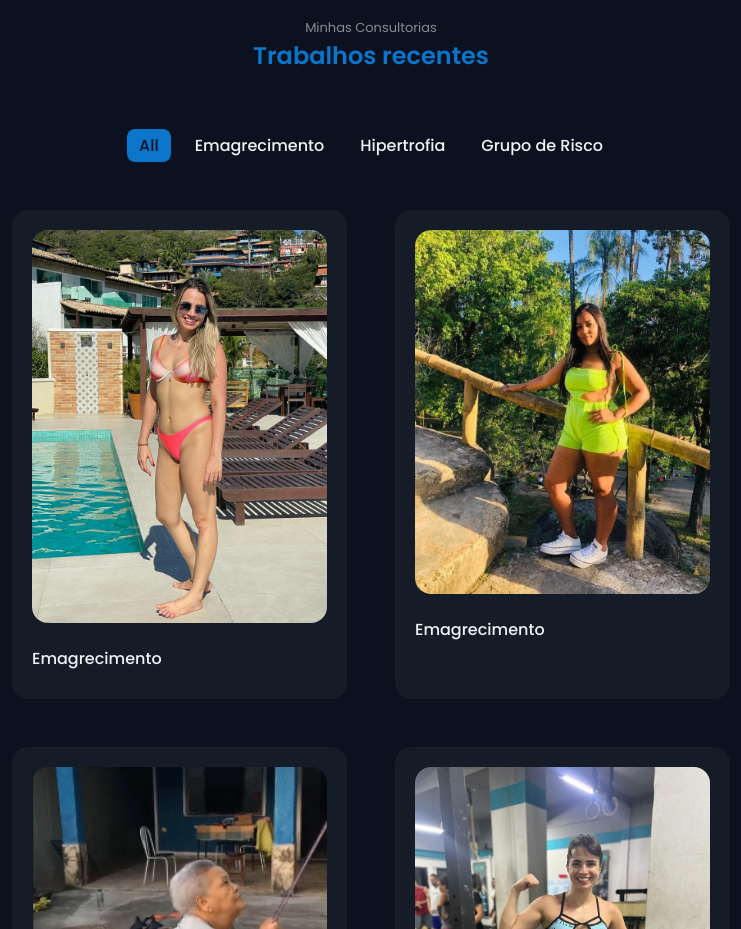
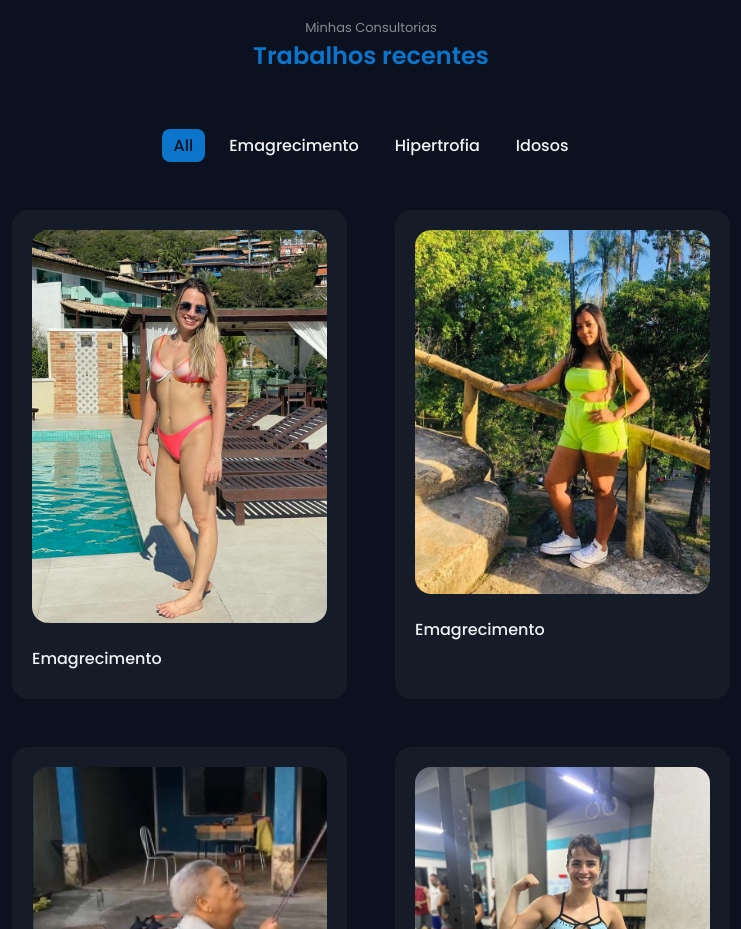
Before and after one commit to Gabicellos/PersonalTrainer, a plain HTML site: page index.html in a window 1280 px wide. Shown: the part 2660-3589 px from the top of the page, without its empty margins (269-1010 px from the left). Drawn offline with nearby package versions, Linux system fonts and the light colour scheme.

Commit message:
Update index.html

```diff
--- a/index.html
+++ b/index.html
@@ -422,7 +422,7 @@
                     <span class="work__item active-work" data-filter='all'>All</span>
                     <span class="work__item" data-filter='.web'>Emagrecimento</span>
                     <span class="work__item" data-filter='.movil'>Hipertrofia</span>
-                    <span class="work__item" data-filter='.design'>Grupo de Risco</span>
+                    <span class="work__item" data-filter='.design'>Idosos</span>
                 </div>
 
                 <div class="work__container container grid">
```
